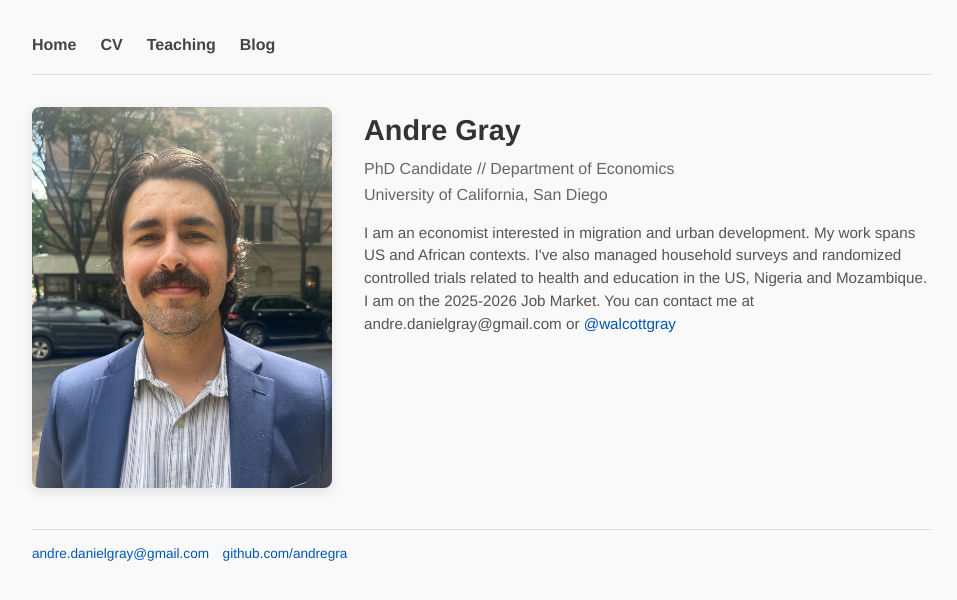
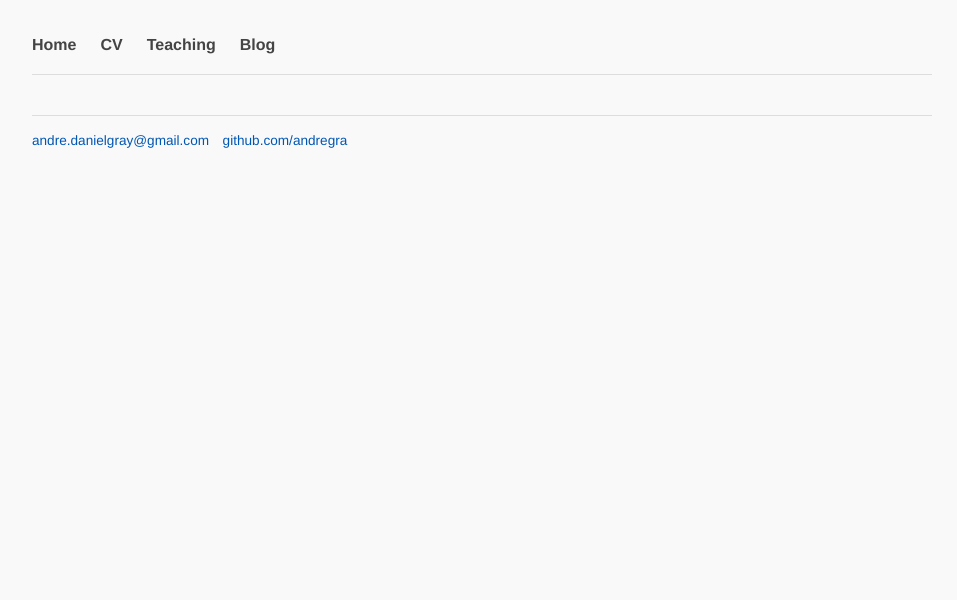
Before and after one commit to andregra/andregra.github.io, a Jekyll site: the page built from index.md, in a window 1280 px wide. Shown: the top 600 px of the page, without its empty margins (158-1115 px from the left). Built offline with Jekyll 4.4.1, drawn with Linux system fonts in a browser that asks for light colours.

Commit message:
Update index.md

```diff
--- a/index.md
+++ b/index.md
@@ -2,16 +2,3 @@
 layout: default
 title: Andre Gray
 ---
- <div class="profile-header">
-    <img class="profile-picture" src="/assets/headshot_nyc.jpg" alt="Andre Gray" />
-    <div class="profile-text">
-      <h1>Andre Gray</h1>
-      <div class="subtitle">
-        <h4>PhD Candidate // Department of Economics</h4>
-        <h4>University of California, San Diego</h4>
-      </div>
-      <p class="blurb">
-        I am an economist interested in migration and urban development. My work spans US and African contexts. I've also managed household surveys and randomized controlled trials related to health and education in the US, Nigeria and Mozambique. I am on the 2025-2026 Job Market. You can contact me at andre.danielgray@gmail.com or <a href="https://x.com/walcottgray">@walcottgray</a>
-      </p>
-    </div>
-  </div>
```
